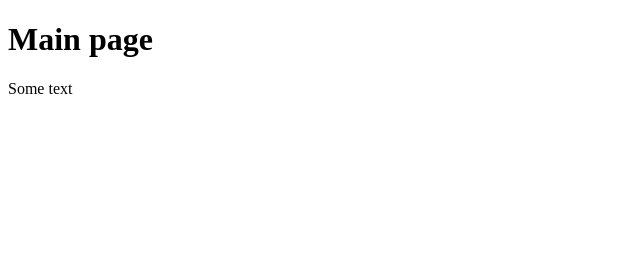
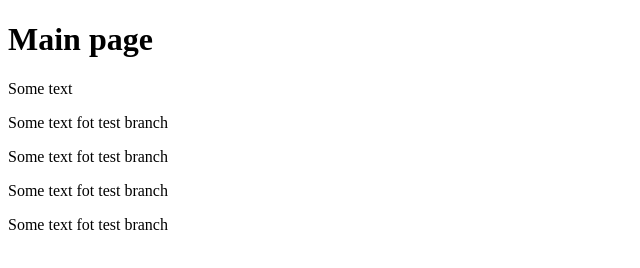
Before and after one commit to mashabereg/RRPS01, a plain HTML site: page index.html in a window 1280 px wide. Shown: the whole page, without its empty margins (0-640 px from the left). Drawn offline with Linux system fonts and the light colour scheme.

Commit message:
add(paragraph)

```diff
--- a/index.html
+++ b/index.html
@@ -7,5 +7,9 @@
 <body>
     <h1>Main page</h1>
     <p>Some text</p>
+    <p>Some text fot test branch</p>
+    <p>Some text fot test branch</p>
+    <p>Some text fot test branch</p>
+    <p>Some text fot test branch</p>
 </body>
 </html>
```
